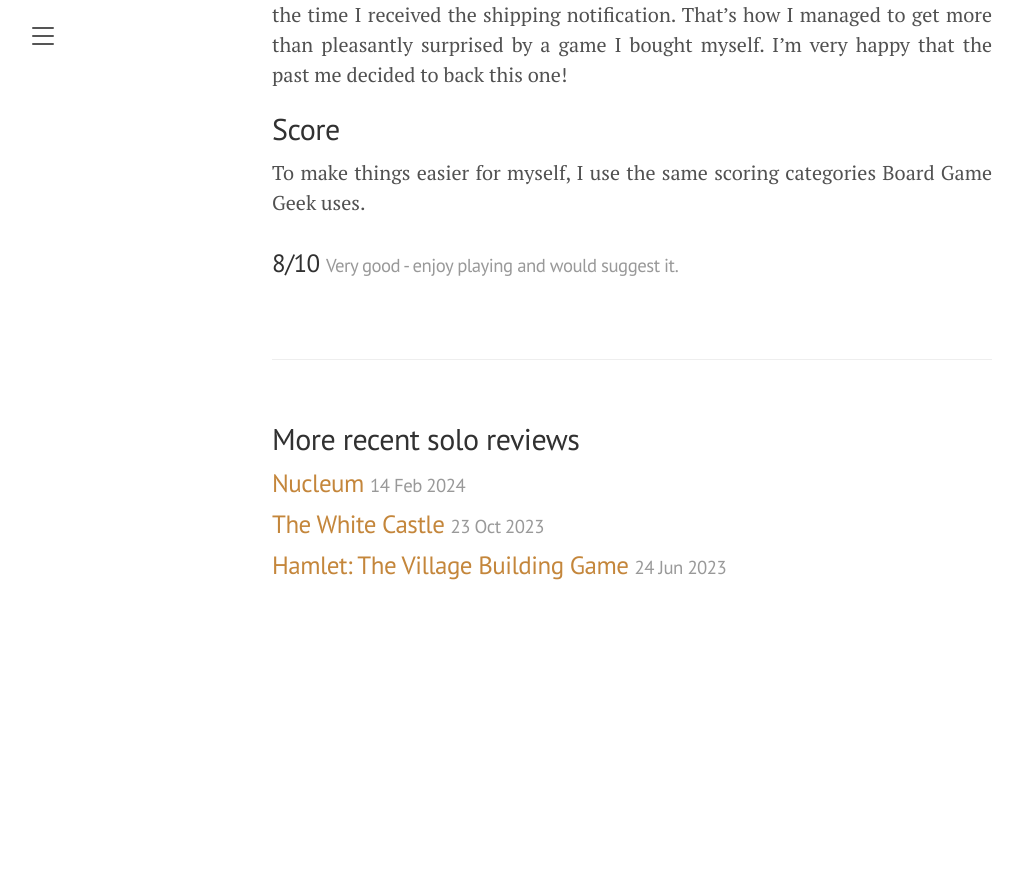
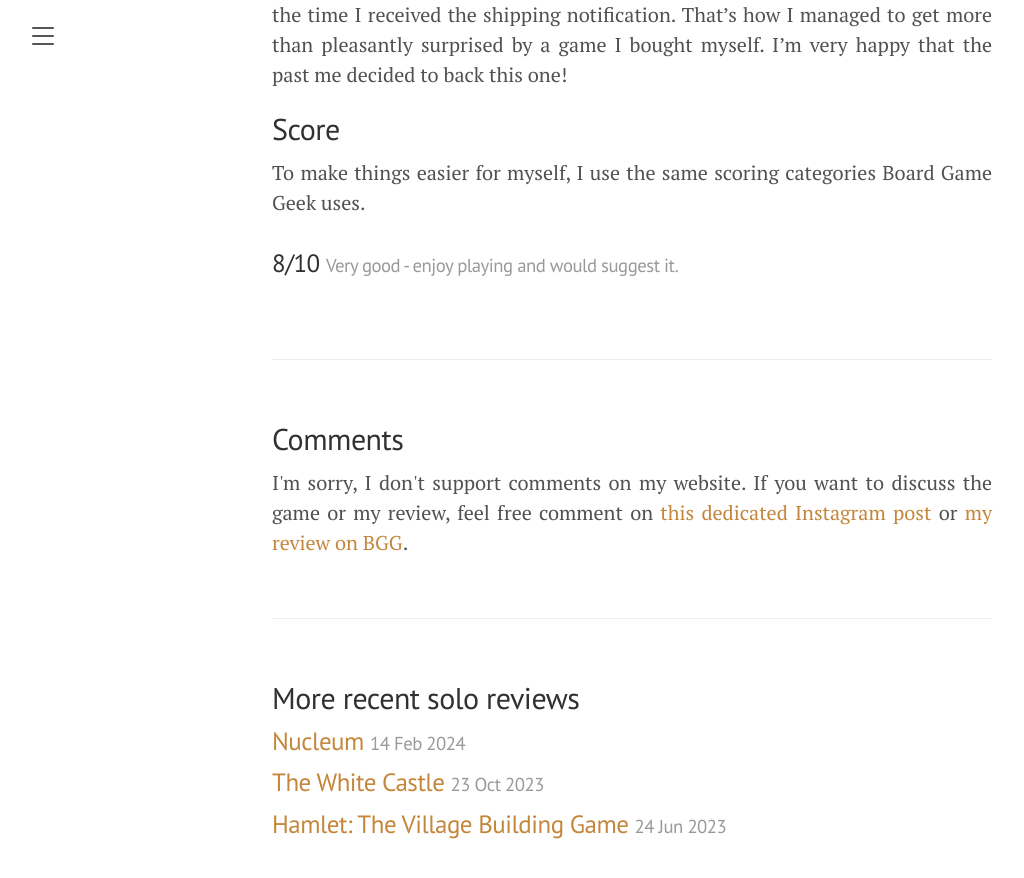
Before and after one commit to singlemeeple/singlemeeple.github.io, a Jekyll site: the page built from _posts/2024-04-22-stonespine-architects-a-solo-review.md, in a window 1280 px wide and 900 px high, scrolled down 9064 px. Shown: the top 878 px of the window, without its empty margins (8-1032 px from the left). Built offline with Jekyll 4.4.1, drawn with Linux system fonts in a browser that asks for light colours; before the commit the page ends 9705 px from its top, so only the background shows below that; some of the changed lines change nothing that is shown.

Commit message:
Add links for Stonespine Architects

```diff
--- a/_posts/2024-04-22-stonespine-architects-a-solo-review.md
+++ b/_posts/2024-04-22-stonespine-architects-a-solo-review.md
@@ -5,8 +5,8 @@ description: "Building a dungeon is serious business. So serious in fact, that a
 thumbnail: /public/images/reviews/stonespine-architects/stonespine-architects-a-solo-review.jpg
 social_image: /public/images/reviews/stonespine-architects/social.jpg
 category: review
-instagram:
-bgg:
+instagram: https://www.instagram.com/p/C6NhrSAr8Xf/
+bgg: https://boardgamegeek.com/thread/3290239/stonespine-architects-a-solo-review
 score: 8
 ---
 
```
